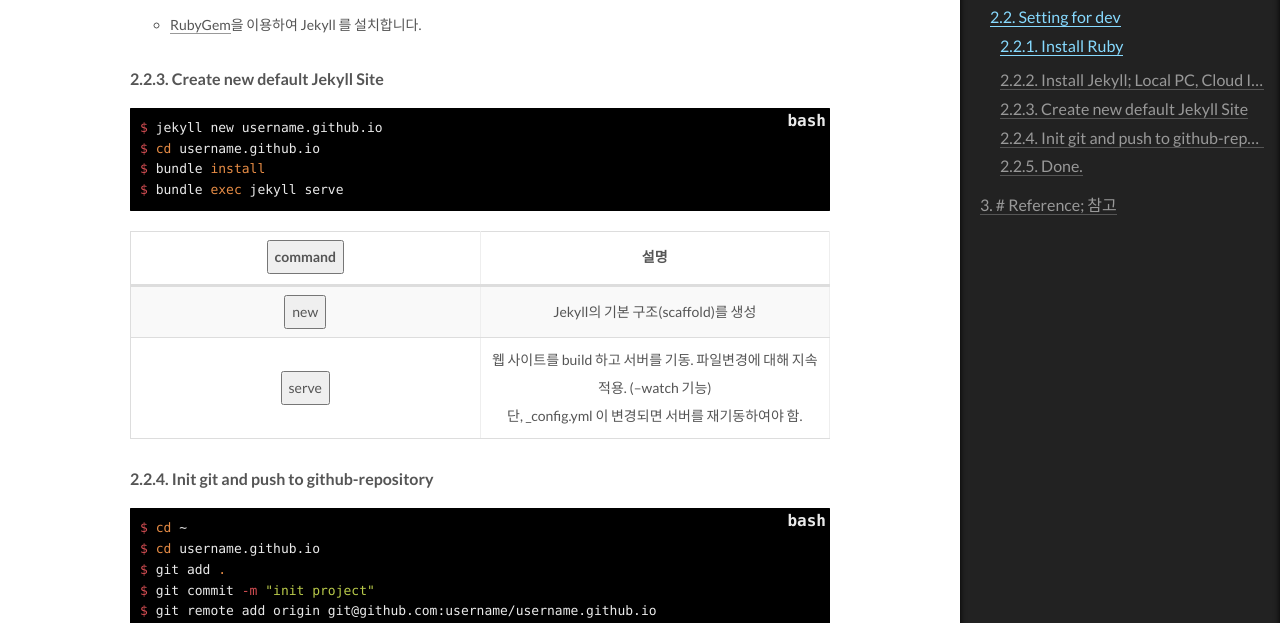
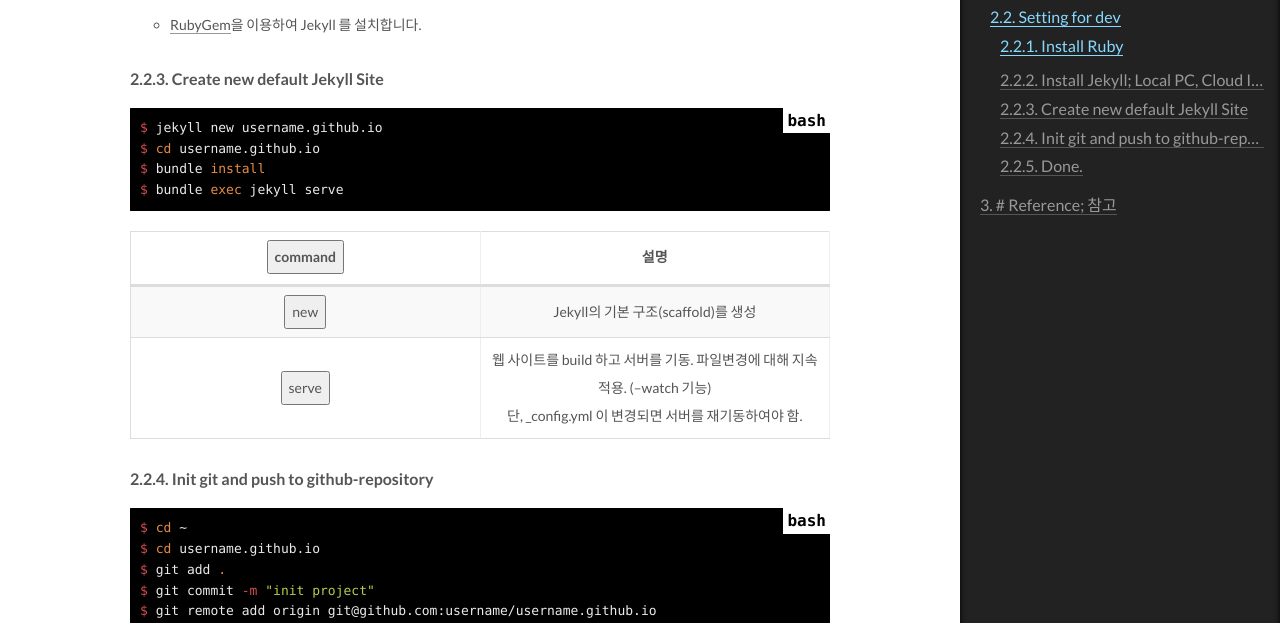
Before and after one commit to expVirusGene/expvirusgene.github.io, a Jekyll site: the page built from _posts/2017-08-21-jekyll-github-pages-static-website.md, in a window 1280 px wide and 1400 px high, scrolled down 2065 px. Shown: the part 152-775 px from the top of the window. Built offline with Jekyll 4.4.1, drawn with Linux system fonts in a browser that asks for light colours; comment, search, counter and statistics services are not loaded.

Commit message:
add language to code_highlighter_styles

```diff
--- a/_config.yml
+++ b/_config.yml
@@ -739,9 +739,24 @@
 code_highlighter_style:
   enable: true
   styles:
+    javascript:
+      background: gold
+      color: white
+    bash:
+      background: white
+      color: black
+    ruby:
+      background: crimson
+      color: snow
+    python:
+      background: blue
+      color: yellow
     C#:
-      background: honeydew
-      color: black
-    javascript:
-      background: red
-      color: white
+      background: mediumslateblue
+      color: snow
+    c++:
+      background: mediumslateblue
+      color: snow
+    c:
+      background: mediumslateblue
+      color: snow
```
